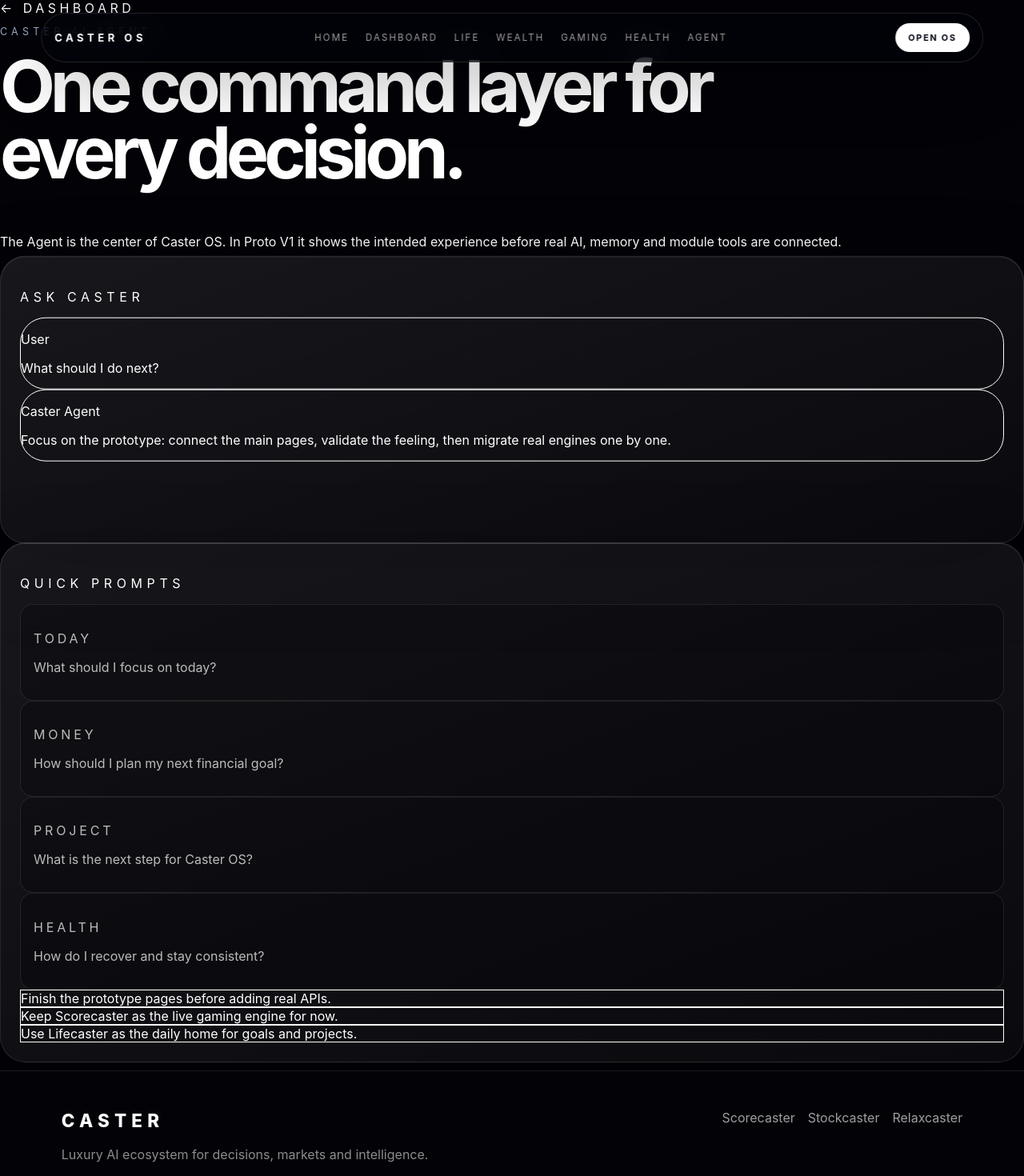
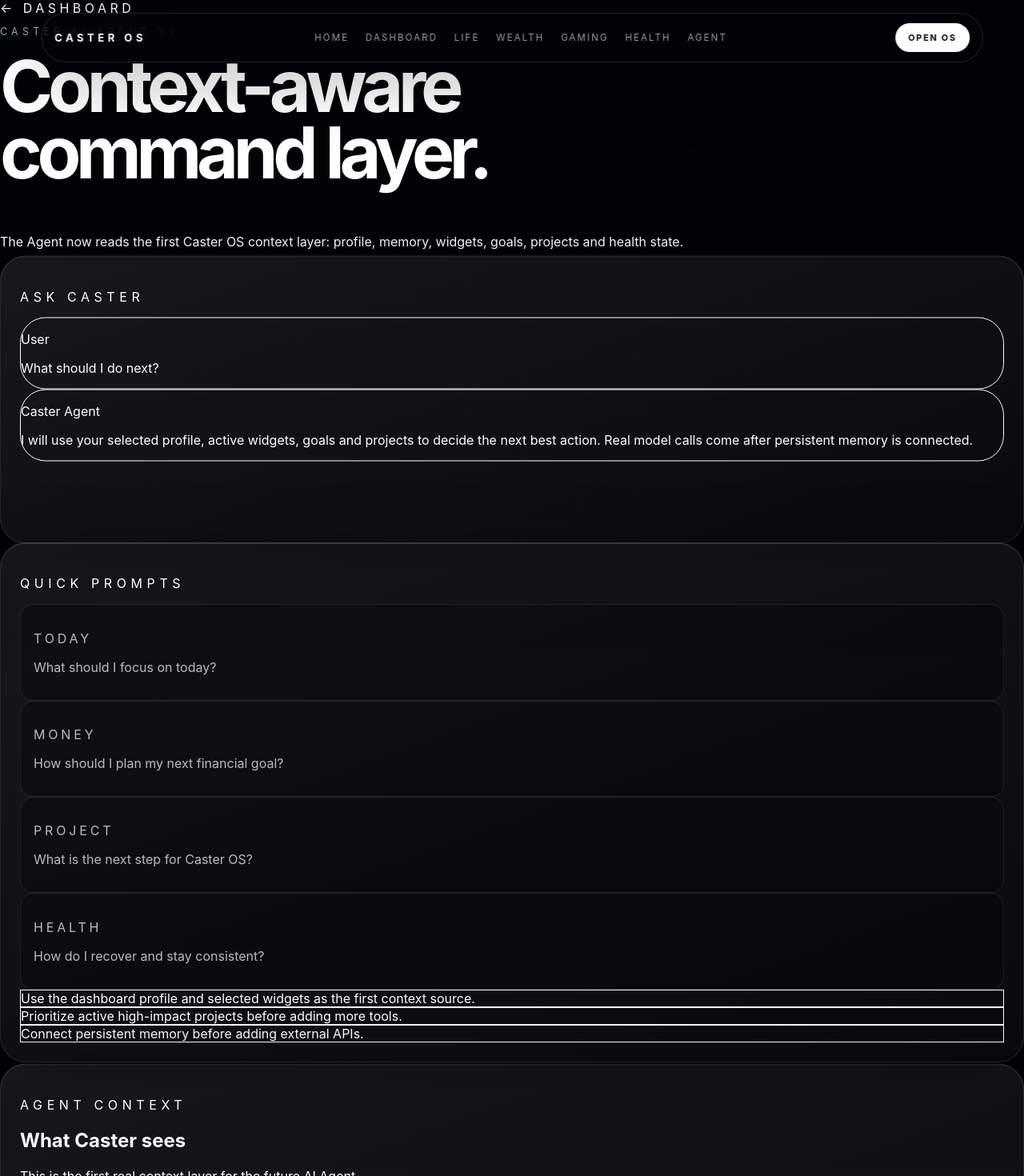
Before and after one commit to vv-glitchhub/Caster-hub, a Next.js app: page /agent in a window 1280 px wide. Shown: the top 1470 px of the page at 80% size. Built offline with nearby package versions, Linux system fonts and the light colour scheme.

Commit message:
Integrate agent context panel

```diff
--- a/app/agent/page.tsx
+++ b/app/agent/page.tsx
@@ -1,3 +1,5 @@
+import AgentContextPanel from '../../components/AgentContextPanel'
+
 const prompts = [
   ['Today', 'What should I focus on today?'],
   ['Money', 'How should I plan my next financial goal?'],
@@ -6,9 +8,9 @@ const prompts = [
 ]
 
 const recommendations = [
-  'Finish the prototype pages before adding real APIs.',
-  'Keep Scorecaster as the live gaming engine for now.',
-  'Use Lifecaster as the daily home for goals and projects.',
+  'Use the dashboard profile and selected widgets as the first context source.',
+  'Prioritize active high-impact projects before adding more tools.',
+  'Connect persistent memory before adding external APIs.',
 ]
 
 export default function AgentPage() {
@@ -19,10 +21,10 @@ export default function AgentPage() {
 
       <div className="relative z-10 mx-auto max-w-7xl">
         <a href="/dashboard" className="text-xs uppercase tracking-[0.28em] text-white/45 hover:text-white">← Dashboard</a>
-        <p className="mt-16 section-label">Caster AI Agent</p>
-        <h1 className="section-title">One command layer for every decision.</h1>
+        <p className="mt-16 section-label">Caster AI Agent V1</p>
+        <h1 className="section-title">Context-aware command layer.</h1>
         <p className="mt-8 max-w-3xl text-xl leading-8 text-white/62">
-          The Agent is the center of Caster OS. In Proto V1 it shows the intended experience before real AI, memory and module tools are connected.
+          The Agent now reads the first Caster OS context layer: profile, memory, widgets, goals, projects and health state.
         </p>
 
         <section className="mt-14 grid gap-6 lg:grid-cols-[0.95fr_1.05fr]">
@@ -35,7 +37,7 @@ export default function AgentPage() {
             <div className="mt-4 rounded-[2rem] border border-blue-200/20 bg-blue-400/10 p-5">
               <p className="text-sm text-blue-100/70">Caster Agent</p>
               <p className="mt-2 leading-7 text-white/78">
-                Focus on the prototype: connect the main pages, validate the feeling, then migrate real engines one by one.
+                I will use your selected profile, active widgets, goals and projects to decide the next best action. Real model calls come after persistent memory is connected.
               </p>
             </div>
           </div>
@@ -57,6 +59,10 @@ export default function AgentPage() {
             </div>
           </div>
         </section>
+
+        <section className="mt-8">
+          <AgentContextPanel />
+        </section>
       </div>
     </main>
   )
```
